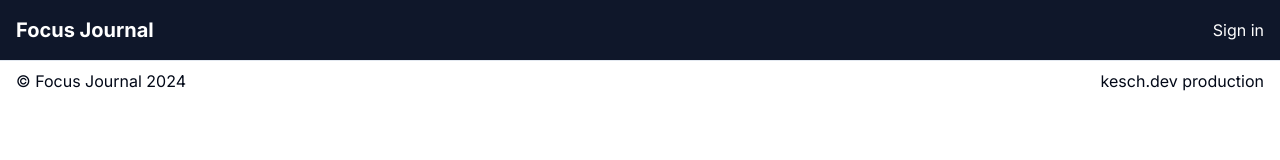
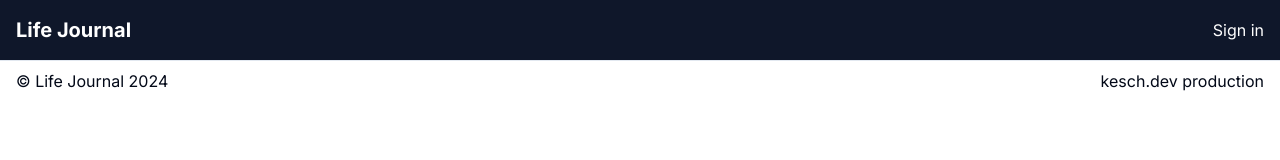
Before and after one commit to lukaskesch/lifejournal.io, a Next.js app in the folder frontend/: page /app/logs in a window 1280 px wide. Shown: the top 160 px of the page. Built offline with nearby package versions, Linux system fonts and the light colour scheme; no server answers.

Commit message:
Rebrand to Life Journal

```diff
--- a/frontend/src/app/layout.tsx
+++ b/frontend/src/app/layout.tsx
@@ -9,8 +9,8 @@ import GoogleAnalyticsWrapper from "@/components/GoogleAnalyticsWrapper";
 const inter = Inter({ subsets: ["latin"] });
 
 export const metadata: Metadata = {
-  title: "Focus Journal",
-  description: "A simple journal for tracking your focus time.",
+  title: "Life Journal",
+  description: "A simple journal for tracking your life.",
 };
 
 export default function RootLayout({
@@ -22,8 +22,6 @@ export default function RootLayout({
     <html lang="en">
       <head>
         <meta name="viewport" content="width=device-width, initial-scale=1.0" />
-        <title>Focus Journal</title>
-        <meta name="description" content="A simple journal for tracking your focus time." />
         <link
           rel="apple-touch-icon"
           sizes="180x180"
--- a/frontend/src/components/layout/Footer.tsx
+++ b/frontend/src/components/layout/Footer.tsx
@@ -3,7 +3,7 @@ export default function Footer() {
     <footer>
       <hr />
       <div className="flex justify-between px-4 py-2">
-        <div>&copy; Focus Journal {new Date().getFullYear()}</div>
+        <div>&copy; Life Journal {new Date().getFullYear()}</div>
         <div>
           <a href="https://kesch.dev">kesch.dev</a> production
         </div>
--- a/frontend/src/components/layout/Header.tsx
+++ b/frontend/src/components/layout/Header.tsx
@@ -23,7 +23,7 @@ function InnerHeader() {
     <header className="bg-primary text-white p-4">
       <nav className=" flex justify-between items-center">
         <Link href="/" className="text-xl font-bold">
-          Focus Journal
+          Life Journal
         </Link>
         <ul className="flex space-x-4">
           {session ? (
--- a/frontend/src/lib/authOptions.ts
+++ b/frontend/src/lib/authOptions.ts
@@ -1,15 +1,11 @@
 import { NextAuthOptions } from "next-auth";
 import CredentialsProvider from "next-auth/providers/credentials";
-import { DrizzleAdapter } from "@auth/drizzle-adapter";
 import { eq } from "drizzle-orm";
 import { users } from "../../drizzle/schema";
 import db from "@/db";
 import bcrypt from "bcrypt";
 
 export const authOptions: NextAuthOptions = {
-  // adapter: DrizzleAdapter(db, {
-  //   usersTable: users,
-  // }),
   providers: [
     CredentialsProvider({
       name: "Credentials",
```
Also changed, not shown: 1 other file (tests, documents, lock files or other folders).
